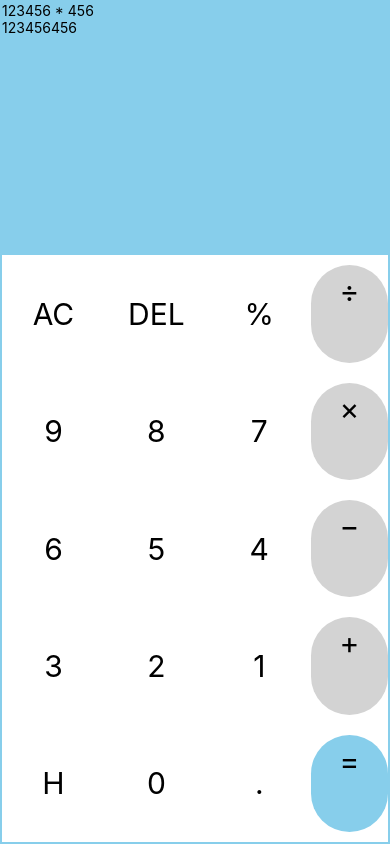
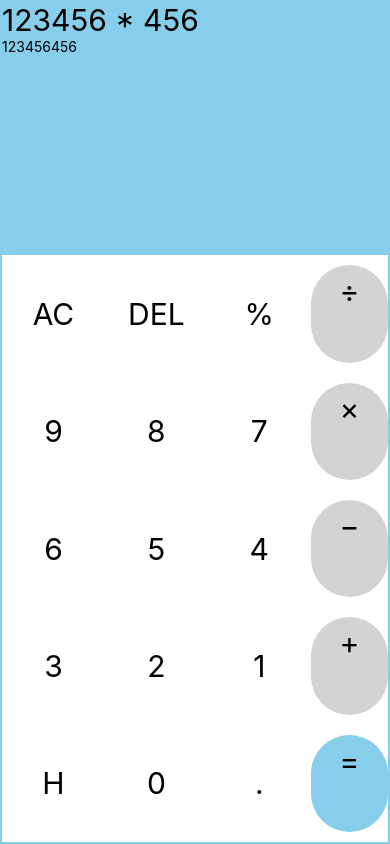
Before and after one commit to D-Coder135/CalC-App_React-Native, a React Native app: screen / in a window 390 px wide. Built offline with nearby package versions, Linux system fonts and the light colour scheme.

Commit message:
add the fontSize property for the expression attribute

```diff
--- a/components/Screen.js
+++ b/components/Screen.js
@@ -21,7 +21,7 @@ const styles = StyleSheet.create({
     },
 
     expression: {
-
+        fontSize: 30,
     },
 
     result: {
```
